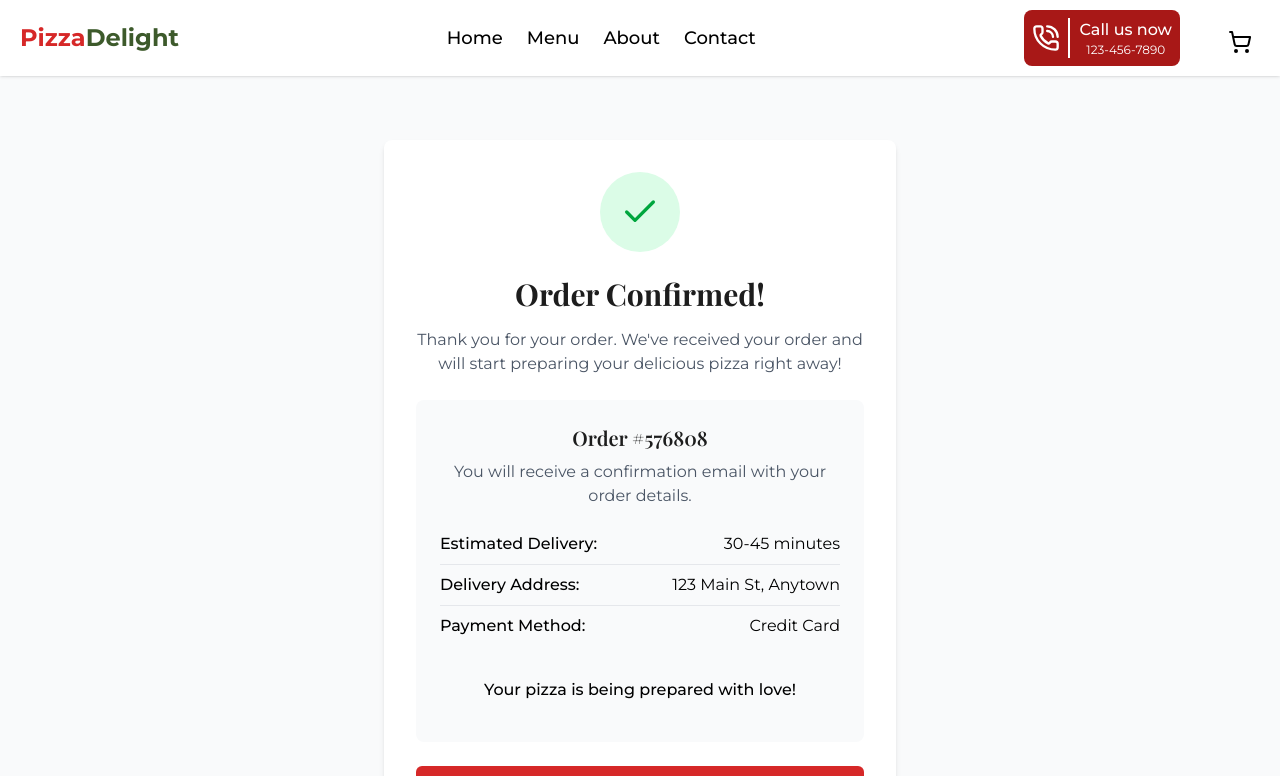
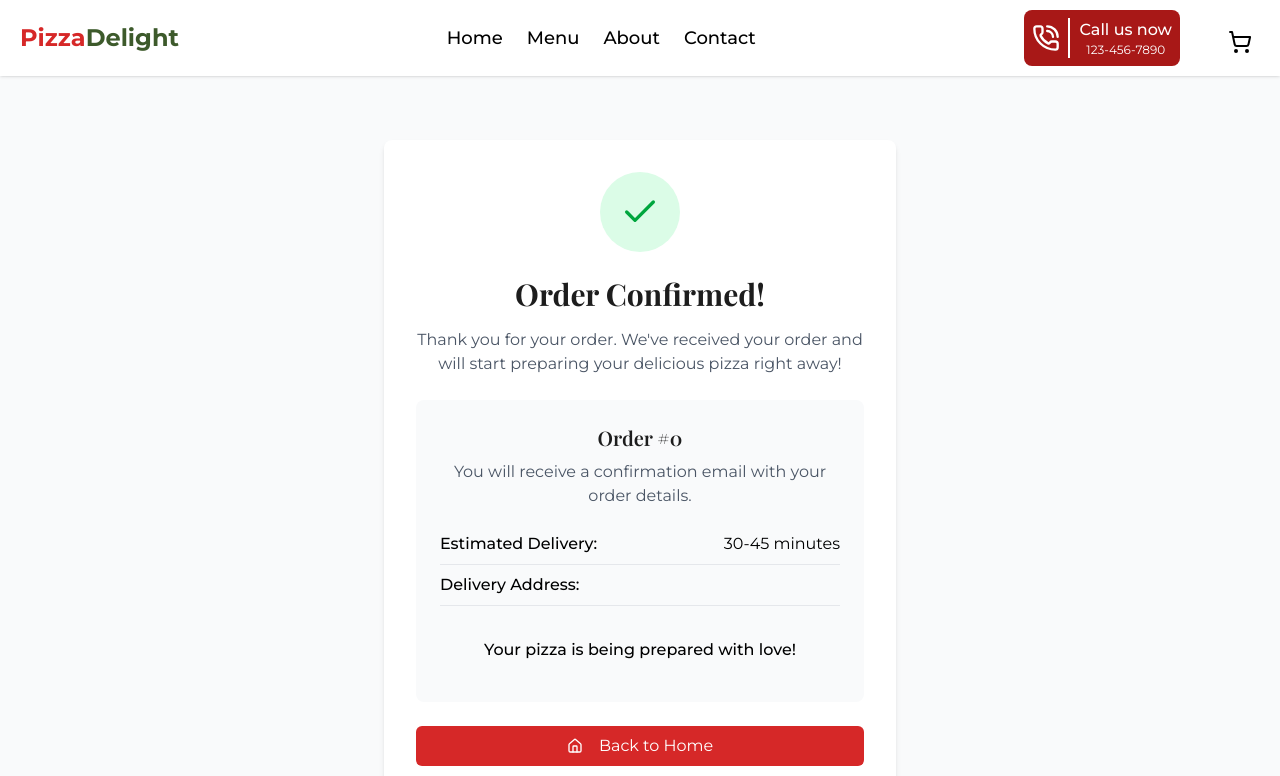
Before and after one commit to HasnainRaza026/pizza-delight, a React (Vite) app: page /order-confirmed in a window 1280 px wide. Shown: the top 776 px of the page. Built offline with nearby package versions, Linux system fonts and the light colour scheme; no server answers; the database is empty; a web font is replaced by a local one.

Commit message:
feat(order-confirmed): add order confirmation page to show order placed confirmation

```diff
--- a/src/features/order/Checkout.tsx
+++ b/src/features/order/Checkout.tsx
@@ -12,9 +12,13 @@ import { useMutateOrders } from "../../hooks/useMutateOrders";
 import generateRandom6DigitNumber from "../../utils/generateRandom6DigitNumber";
 import { OrdersType } from "../../types/OrdersType";
 import { clearCart } from "../cart/cartSlice";
+import { updateOrder } from "./orderSlice";
 
 function Checkout() {
-  const { mutate, isPending } = useMutateOrders();
+  const { mutate, isPending, isError } = useMutateOrders(() => {
+    navigate("/order-confirmed");
+    dispatch(clearCart());
+  });
   const navigate = useNavigate();
   const { cartItems } = useSelector((state: RootState) => ({
     cartItems: state.cart.cartItems,
@@ -35,6 +39,7 @@ function Checkout() {
   });
 
   const [formErrors, setFormErrors] = useState<Record<string, string>>({});
+  const [hasSubmitted, setHasSubmitted] = useState(false);
 
   const handleInputChange = (
     e: React.ChangeEvent<HTMLInputElement | HTMLTextAreaElement>
@@ -74,6 +79,8 @@ function Checkout() {
       return;
     }
 
+    const orderId = generateRandom6DigitNumber();
+
     const order: OrdersType = {
       full_name: `${formData.firstName} ${formData.lastName}`,
       email: `${formData.email}`,
@@ -86,16 +93,19 @@ function Checkout() {
       total_price: parseFloat(
         (getSubTotal(cartItems) + deliveryFee + tax).toFixed(2)
       ),
-      order_id: generateRandom6DigitNumber(),
+      order_id: orderId,
     };
 
     // Placing order to the backend
     mutate(order);
-    dispatch(clearCart());
-    navigate("/order-confirmed"); // Fix Bug: redirecting to the '/cart' rather then '/order-confirmed'
+    if (isError) return;
+    dispatch(
+      updateOrder({ orderId: Number(orderId), address: formData.address })
+    );
+    setHasSubmitted(true);
   };
 
-  if (cartItems.length === 0) {
+  if (!hasSubmitted && cartItems.length === 0) {
     navigate("/cart");
     return null;
   }
--- a/src/features/order/OrderConfirmation.tsx
+++ b/src/features/order/OrderConfirmation.tsx
@@ -2,10 +2,12 @@ import { useEffect } from "react";
 import { Link, useNavigate } from "react-router-dom";
 import { Check, HomeIcon } from "lucide-react";
 import Button from "../../ui/Button";
+import { useSelector } from "react-redux";
+import { RootState } from "../../store";
 
 function OrderConfirmation() {
   const navigate = useNavigate();
-  const orderNumber = Math.floor(100000 + Math.random() * 900000); // Generate random 6-digit order number
+  const { orderId, address } = useSelector((state: RootState) => state.order);
 
   // Redirect to home if user refreshes this page
   useEffect(() => {
@@ -42,9 +44,7 @@ function OrderConfirmation() {
           </p>
 
           <div className="bg-gray-50 !p-6 rounded-lg !mb-6">
-            <h2 className="text-xl font-semibold !mb-2">
-              Order #{orderNumber}
-            </h2>
+            <h2 className="text-xl font-semibold !mb-2">Order #{orderId}</h2>
             <p className="text-gray-600 !mb-4">
               You will receive a confirmation email with your order details.
             </p>
@@ -56,11 +56,7 @@ function OrderConfirmation() {
               </div>
               <div className="flex justify-between border-b border-gray-200 !py-2">
                 <span className="font-medium">Delivery Address:</span>
-                <span className="text-right">123 Main St, Anytown</span>
-              </div>
-              <div className="flex justify-between !py-2">
-                <span className="font-medium">Payment Method:</span>
-                <span>Credit Card</span>
+                <span className="text-right">{address}</span>
               </div>
             </div>
 
--- /dev/null
+++ b/src/features/order/orderSlice.ts
@@ -0,0 +1,25 @@
+import { createSlice, PayloadAction } from "@reduxjs/toolkit";
+
+interface OrderState {
+  orderId: number;
+  address: string;
+}
+
+const initialState: OrderState = {
+  orderId: 0,
+  address: "",
+};
+
+const orderSlice = createSlice({
+  name: "order",
+  initialState,
+  reducers: {
+    updateOrder(state, action: PayloadAction<OrderState>) {
+      state.orderId = action.payload.orderId;
+      state.address = action.payload.address;
+    },
+  },
+});
+
+export const { updateOrder } = orderSlice.actions;
+export default orderSlice.reducer;
--- a/src/hooks/useMutateOrders.ts
+++ b/src/hooks/useMutateOrders.ts
@@ -2,10 +2,11 @@ import { useMutation } from "@tanstack/react-query";
 import { placeOrder } from "../services/apiOrders";
 import { errorToast, successToast } from "../utils/toastFunctions";
 
-export function useMutateOrders() {
-  const { mutate, isPending } = useMutation({
+export function useMutateOrders(onSuccessFn: () => void) {
+  const { mutate, isPending, isError } = useMutation({
     mutationFn: placeOrder,
     onSuccess: () => {
+      onSuccessFn();
       successToast("Order Placed Successfully");
     },
     onError: (err) => {
@@ -13,5 +14,5 @@ export function useMutateOrders() {
     },
   });
 
-  return { mutate, isPending };
+  return { mutate, isPending, isError };
 }
--- a/src/store.ts
+++ b/src/store.ts
@@ -2,6 +2,7 @@ import { configureStore } from "@reduxjs/toolkit";
 import menuReducer from "./features/menu/menuSlice";
 import cartReducer from "./features/cart/cartSlice";
 import favouritesReducer from "./features/favourite/favouriteSlice";
+import orderReducer from "./features/order/orderSlice";
 
 // Read the saved cart (if any) from localStorage
 const savedCart = localStorage.getItem("cartItems");
@@ -16,6 +17,7 @@ export const store = configureStore({
     menu: menuReducer,
     cart: cartReducer,
     favourites: favouritesReducer,
+    order: orderReducer,
   },
   // Preload the slices
   preloadedState: {
```
